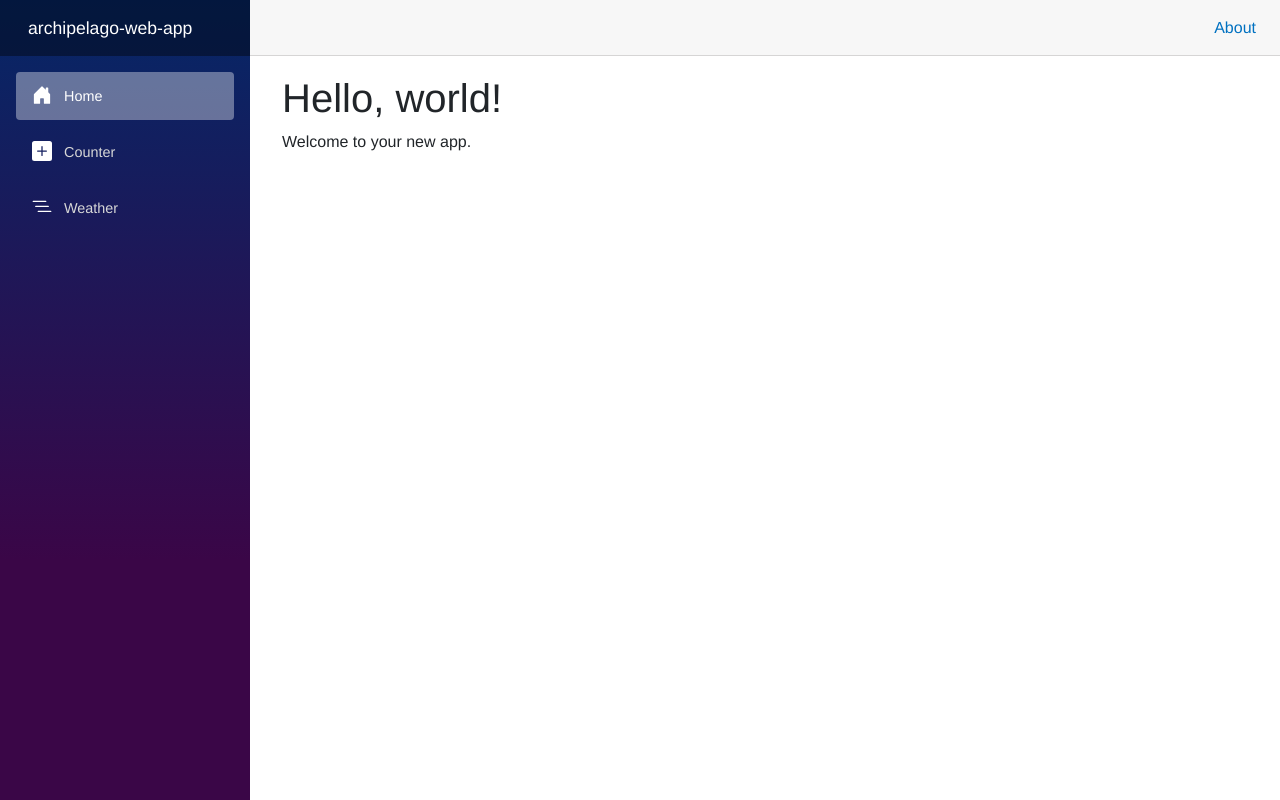
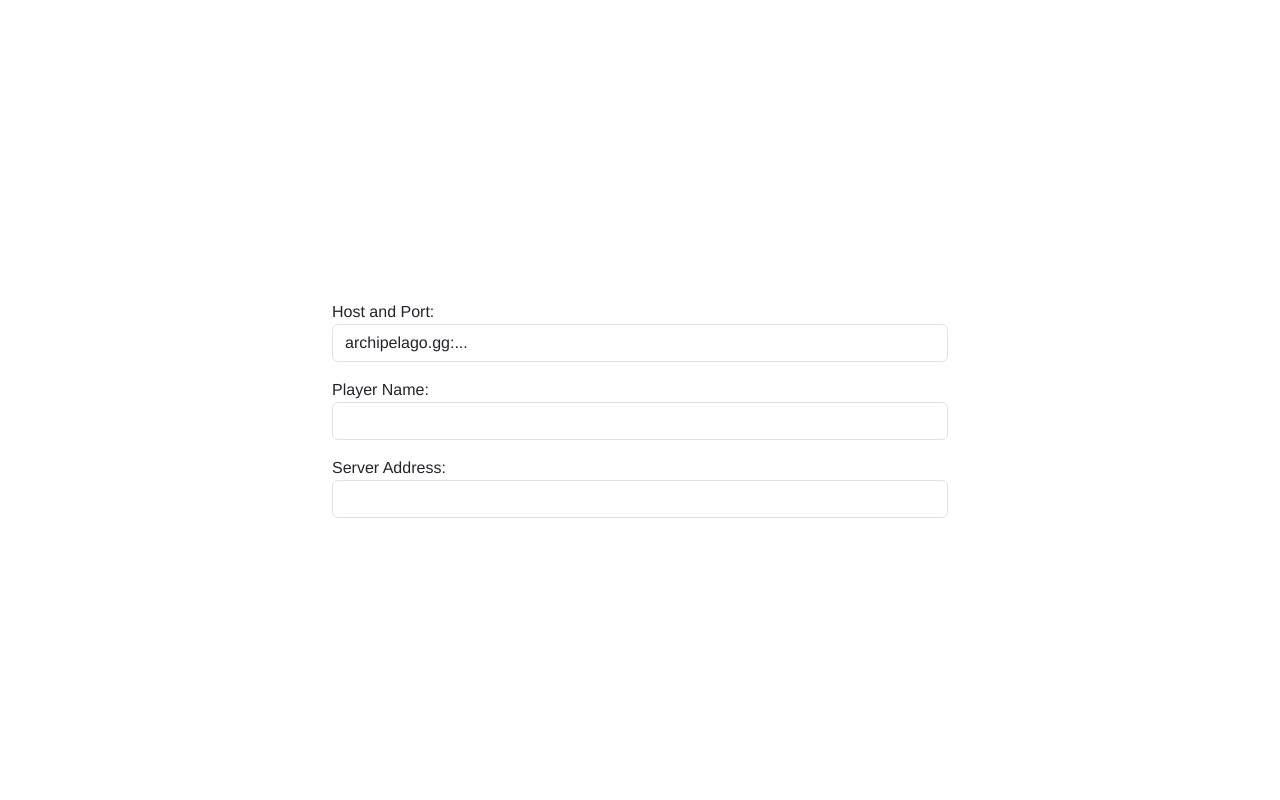
Before and after one commit to bacowan/archipelago-web-app, an ASP.NET Core app: page / in a window 1280 px wide. Run offline with ASP.NET Core 8, Linux system fonts and the light colour scheme; style sheets or scripts are compiled from the project's sources.

Commit message:
Starting the UI

```diff
--- a/archipelago-web-app/Layout/MainLayout.razor
+++ b/archipelago-web-app/Layout/MainLayout.razor
@@ -1,16 +1,6 @@
 @inherits LayoutComponentBase
-<div class="page">
-    <div class="sidebar">
-        <NavMenu />
-    </div>
-
-    <main>
-        <div class="top-row px-4">
-            <a href="https://learn.microsoft.com/aspnet/core/" target="_blank">About</a>
-        </div>
-
-        <article class="content px-4">
-            @Body
-        </article>
+<div class="page vh-100">
+    <main class="content px-4">
+        @Body
     </main>
 </div>
--- a/archipelago-web-app/Pages/Home.razor
+++ b/archipelago-web-app/Pages/Home.razor
@@ -2,6 +2,25 @@
 
 <PageTitle>Home</PageTitle>
 
-<h1>Hello, world!</h1>
+<div class="d-flex flex-column align-items-center justify-content-center h-100 gap-3">
+    <label class="w-50">
+        Host and Port:
+        <input type="text" class="form-control" @bind="hostAndPort">
+    </label>
+    <label class="w-50">
+        Player Name:
+        <input type="text" class="form-control" @bind="playerName">
+    </label>
+    <label class="w-50">
+        Server Address:
+        <input type="password" class="form-control" @bind="password">
+    </label>
+</div>
 
-Welcome to your new app.
+@code {
+    private string hostAndPort = "archipelago.gg:...";
+
+    private string playerName = "";
+
+    private string password = "";
+}
```
Also changed, not shown: archipelago-web-app/Pages/Counter.razor (deleted, +0 -18 lines), archipelago-web-app/Pages/Weather.razor (deleted, +0 -57 lines).
